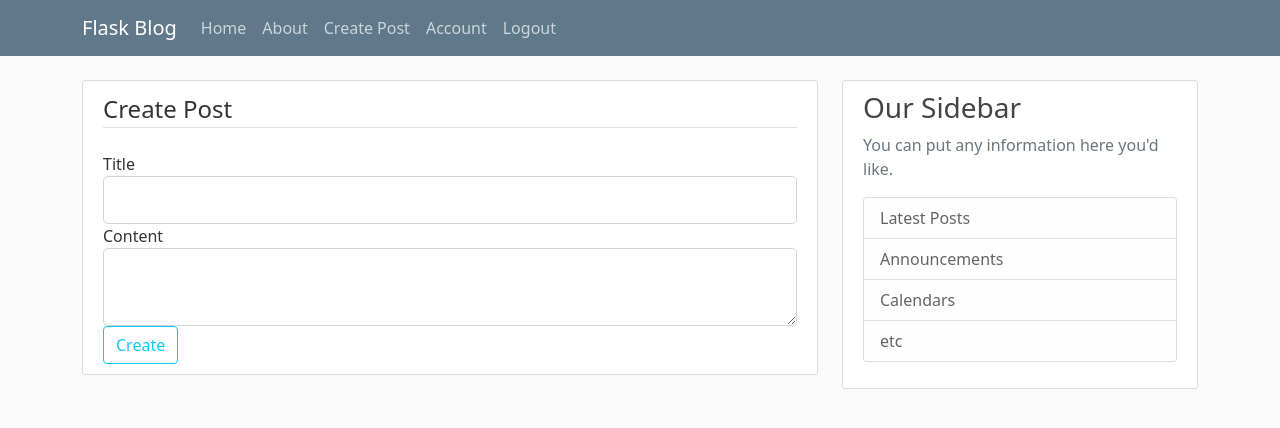
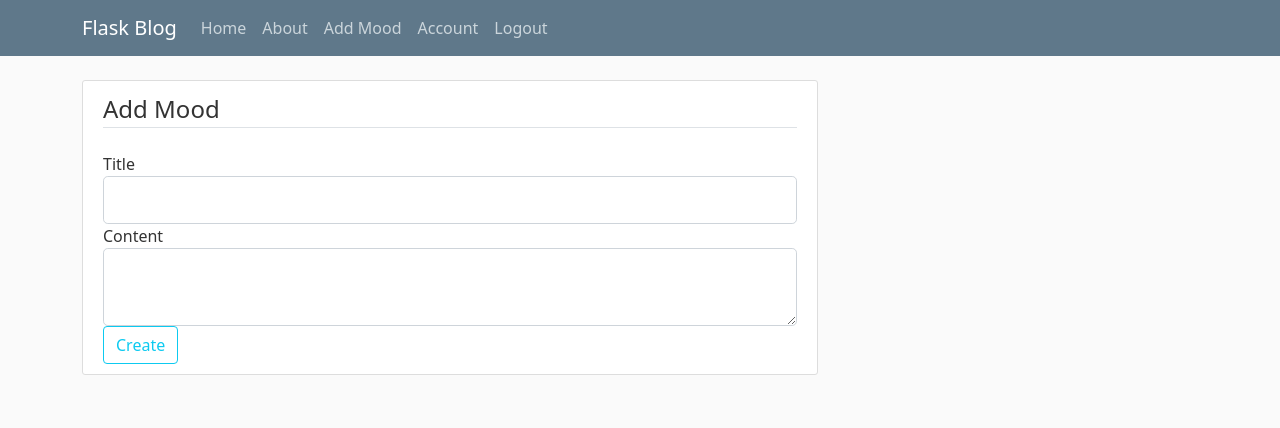
Before and after one commit to shashuat/moodash, a Flask app: page /post/new in a window 1280 px wide. Shown: the top 428 px of the page. Run offline with Flask 2, Linux system fonts and the light colour scheme; a user stored in the database is signed in.

Commit message:
changes to ui

```diff
--- a/flaskblog/templates/create_post.html
+++ b/flaskblog/templates/create_post.html
@@ -4,7 +4,7 @@
     <form method="POST" action="">
         {{ form.hidden_tag() }}
         <fieldset class="form-group">
-            <legend class="border-bottom mb-4">Create Post</legend>
+            <legend class="border-bottom mb-4">Add Mood</legend>
             <div class="form-group">
                 {{ form.title.label(class="form-control-label") }}
 
--- a/flaskblog/templates/layout.html
+++ b/flaskblog/templates/layout.html
@@ -35,7 +35,7 @@
                     <!-- Navbar Right Side -->
                     <div class="navbar-nav">
                         {% if current_user.is_authenticated %}
-                        <a class="nav-item nav-link" href={{ url_for('posts.create_post') }}>Create Post</a>
+                        <a class="nav-item nav-link" href={{ url_for('posts.create_post') }}>Add Mood</a>
                         <a class="nav-item nav-link" href={{ url_for('users.account') }}>Account</a>
                         <a class="nav-item nav-link" href={{ url_for('users.logout') }}>Logout</a>
                         {% else %}
@@ -61,19 +61,6 @@
                 {% endwith %}
                 {% block content %}{% endblock %}
             </div>
-            <div class="col-md-4">
-                <div class="content-section">
-                    <h3>Our Sidebar</h3>
-                    <p class='text-muted'>You can put any information here you'd like.
-                    <ul class="list-group">
-                        <li class="list-group-item list-group-item-light">Latest Posts</li>
-                        <li class="list-group-item list-group-item-light">Announcements</li>
-                        <li class="list-group-item list-group-item-light">Calendars</li>
-                        <li class="list-group-item list-group-item-light">etc</li>
-                    </ul>
-                    </p>
-                </div>
-            </div>
         </div>
     </main>
     <!-- Option 1: Bootstrap Bundle with Popper -->
--- a/run.py
+++ b/run.py
@@ -2,5 +2,7 @@ from flaskblog import create_app
 
 app = create_app()
 
-if __name__ == "__main__":   # run module directly, no need for python -m flask run, and env vars
+if (
+    __name__ == "__main__"
+):  # run module directly, no need for python -m flask run, and env vars
     app.run(debug=True)
```
Also changed, not shown: flaskblog/models.py (+8 -9 lines), 1 other file.
